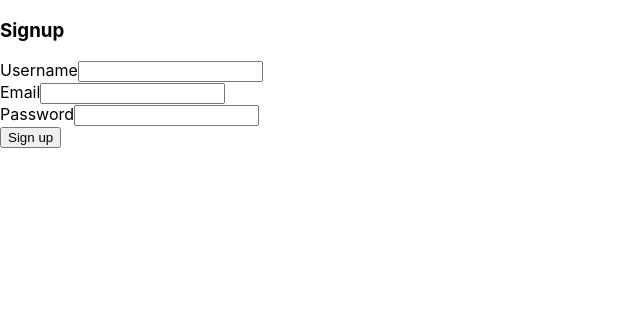
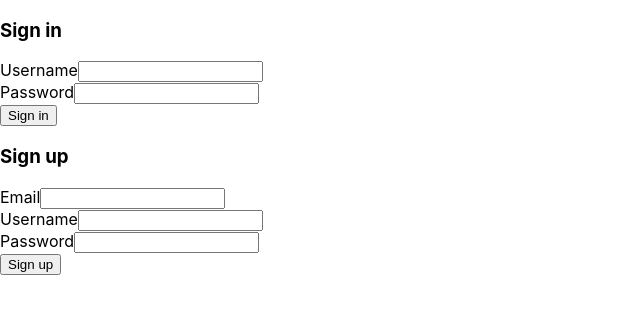
Before and after one commit to HawraAmeer/travel-fer, a React (Create React App) app: page / in a window 1280 px wide. Shown: the top 314 px of the page, without its empty margins (0-640 px from the left). Built offline with nearby package versions, Linux system fonts and the light colour scheme.

Commit message:
Some Cleanings

```diff
--- a/src/App.js
+++ b/src/App.js
@@ -1,13 +1,13 @@
-import logo from './logo.svg';
-import './App.css';
+// Components
 import SignIn from "./components/Authentication/SignIn";
-import Signup from './components/Authentication/SignUp';
+import Signup from "./components/Authentication/SignUp";
+
 function App() {
   return (
     <>
-      {/* <SignIn /> */}
-      <Signup  />
-      </>
+      <SignIn />
+      <Signup />
+    </>
   );
 }
 
--- a/src/components/Authentication/SignIn.js
+++ b/src/components/Authentication/SignIn.js
@@ -1,11 +1,14 @@
 import { useState } from "react";
-import { signin } from "../../store/actions/authActions";
 import { useDispatch } from "react-redux";
 import { useHistory } from "react-router-dom";
+
+// Store
+import { signin } from "../../store/actions/authActions";
 
 const Signin = () => {
   const dispatch = useDispatch();
   const history = useHistory();
+
   const [user, setUser] = useState({
     username: "",
     password: "",
@@ -21,7 +24,7 @@ const Signin = () => {
 
   return (
     <div className="container">
-      <h3>Signin</h3>
+      <h3>Sign in</h3>
       <form onSubmit={handleSubmit}>
         <div className="form-group">
           <label>Username</label>
--- a/src/components/Authentication/SignUp.js
+++ b/src/components/Authentication/SignUp.js
@@ -1,15 +1,18 @@
 import { useState } from "react";
-import { signup } from "../../store/actions/authActions";
 import { useDispatch } from "react-redux";
 import { useHistory } from "react-router-dom";
+
+// Store
+import { signup } from "../../store/actions/authActions";
 
 const Signup = () => {
   const dispatch = useDispatch();
   const history = useHistory();
+
   const [user, setUser] = useState({
     username: "",
-      password: "",
-    email:"",
+    password: "",
+    email: "",
   });
 
   const handleChange = (event) =>
@@ -22,23 +25,23 @@ const Signup = () => {
 
   return (
     <div className="container">
-      <h3>Signup</h3>
+      <h3>Sign up</h3>
       <form onSubmit={handleSubmit}>
+        <div className="form-group">
+          <label>Email</label>
+          <input
+            name="email"
+            value={user.email}
+            type="text"
+            className="form-control"
+            onChange={handleChange}
+          />
+        </div>
         <div className="form-group">
           <label>Username</label>
           <input
             name="username"
             value={user.username}
-            type="text"
-            className="form-control"
-            onChange={handleChange}
-          />
-              </div>
-               <div className="form-group">
-          <label>Email</label>
-          <input
-            name="email"
-            value={user.email}
             type="text"
             className="form-control"
             onChange={handleChange}
```
